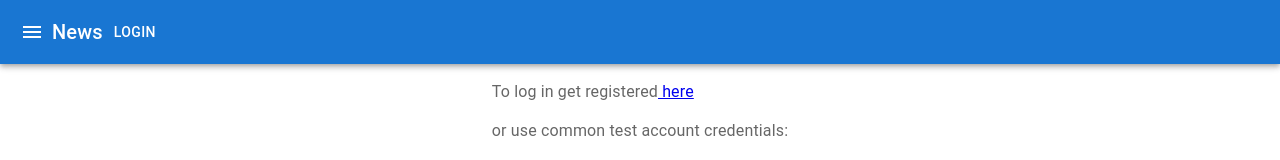
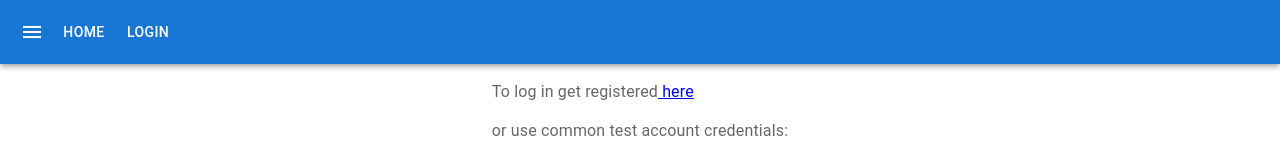
Before and after one commit to Tsyriulnikov/todolist, a React (Create React App) app: page /login in a window 1280 px wide. Shown: the top 160 px of the page. Built offline with nearby package versions, Linux system fonts and the light colour scheme.

Commit message:
lesson 16 v. 0.4

```diff
--- a/src/api/todolists-api.ts
+++ b/src/api/todolists-api.ts
@@ -36,7 +36,25 @@ export const todolistsAPI = {
     }
 }
 
+
+export const authAPI = {
+    login(data:LoginParamsType) {
+        return instance.post<any,AxiosResponse<ResponseType<{userId?:number}>>>(`auth/login`, data);
+    }
+}
+
+
+
+
 // types
+export type LoginParamsType ={
+    email:string
+    password:string
+    rememberMe:boolean
+    captcha?:string
+}
+
+
 export type TodolistType = {
     id: string
     title: string
--- a/src/app/App.tsx
+++ b/src/app/App.tsx
@@ -13,7 +13,7 @@ import Container from '@mui/material/Container';
 import LinearProgress from '@mui/material/LinearProgress';
 import {Menu} from '@mui/icons-material';
 import {ErrorSnackbar} from '../components/ErrorSnackbar/ErrorSnackbar'
-import {Routes, Route, Navigate} from 'react-router-dom'
+import {Routes, Route, Navigate, useNavigate} from 'react-router-dom'
 import {Login} from "../features/login/Login";
 import Error404 from "../features/Page-not-found/Error404";
 
@@ -23,6 +23,7 @@ type PropsType = {
 
 function App({demo = false}: PropsType) {
     const status = useSelector<AppRootStateType, RequestStatusType>((state) => state.app.status)
+    let navigate = useNavigate()
     return (
         <div className="App">
             <ErrorSnackbar/>
@@ -31,10 +32,13 @@ function App({demo = false}: PropsType) {
                     <IconButton edge="start" color="inherit" aria-label="menu">
                         <Menu/>
                     </IconButton>
-                    <Typography variant="h6">
-                        News
-                    </Typography>
-                    <Button color="inherit">Login</Button>
+                    <Button color="inherit" onClick={() => {
+                        navigate('/')}}>Home</Button>
+                    {/*<Typography variant="h6">*/}
+                    {/*    News*/}
+                    {/*</Typography>*/}
+                    <Button color="inherit" onClick={() => {
+                        navigate('login')}}>Login</Button>
                 </Toolbar>
                 {status === 'loading' && <LinearProgress/>}
             </AppBar>
--- a/src/app/store.ts
+++ b/src/app/store.ts
@@ -3,13 +3,15 @@ import { todolistsReducer } from '../features/TodolistsList/todolists-reducer';
 import { applyMiddleware, combineReducers, createStore } from 'redux'
 import thunkMiddleware from 'redux-thunk'
 import { appReducer } from './app-reducer'
+import {authReducer} from "../features/login/login-reducer";
 
 // объединяя reducer-ы с помощью combineReducers,
 // мы задаём структуру нашего единственного объекта-состояния
 const rootReducer = combineReducers({
     tasks: tasksReducer,
     todolists: todolistsReducer,
-    app: appReducer
+    app: appReducer,
+    login:authReducer
 })
 // непосредственно создаём store
 export const store = createStore(rootReducer, applyMiddleware(thunkMiddleware));
--- a/src/features/login/Login.tsx
+++ b/src/features/login/Login.tsx
@@ -9,6 +9,8 @@ import FormLabel from '@mui/material/FormLabel';
 import TextField from '@mui/material/TextField';
 import Button from '@mui/material/Button';
 import {useFormik} from "formik";
+import {useDispatch} from "react-redux";
+import {loginTC} from "./login-reducer";
 
 type FormikErrorType = {
     email?: string
@@ -18,7 +20,7 @@ type FormikErrorType = {
 
 
 export const Login = () => {
-
+const dispatch = useDispatch()
     const formik = useFormik({
         initialValues: {
             email: '',
@@ -41,14 +43,16 @@ export const Login = () => {
             //     (?=.*[a-z]) - строка содержит хотя бы одну латинскую букву в нижнем регистре;
             //     (?=.*[A-Z]) - строка содержит хотя бы одну латинскую букву в верхнем регистре;
             //     [0-9a-zA-Z!@#$%^&*]{6,} - строка состоит не менее, чем из 6 вышеупомянутых символов.
-            } else if (!/^(?=.*[a-z])(?=.*[A-Z])(?=.*[0-9])(?=.*[^\w\s]).{8,}$/i.test(values.password)) {
+            // } else if (!/^(?=.*[a-z])(?=.*[A-Z])(?=.*[0-9])(?=.*[^\w\s]).{8,}$/i.test(values.password)) {
+            } else if (!/^(?=.*[a-z]).{4,}$/i.test(values.password)) {
                 errors.password = 'Invalid password';
             }
             return errors;
         },
 
         onSubmit: values => {
-             alert(JSON.stringify(values));
+             // alert(JSON.stringify(values));
+            dispatch(loginTC(values))
             formik.resetForm()
         },
     })
--- a/src/features/login/login-reducer.ts
+++ b/src/features/login/login-reducer.ts
@@ -1,5 +1,7 @@
 import {Dispatch} from "redux";
 import { SetAppErrorActionType, setAppStatusAC, SetAppStatusActionType } from '../../app/app-reducer'
+import {authAPI, LoginParamsType} from "../../api/todolists-api";
+import {handleServerAppError, handleServerNetworkError} from "../../utils/error-utils";
 
 const initialState = {
     isLoggedIn: false
@@ -19,8 +21,20 @@ export const setIsLoggedInAC = (value: boolean) =>
     ({type: 'login/SET-IS-LOGGED-IN', value} as const)
 
 // thunks
-export const loginTC = (data: any) => (dispatch: Dispatch<ActionsType>) => {
+export const loginTC = (data: LoginParamsType) => (dispatch: Dispatch<ActionsType>) => {
     dispatch(setAppStatusAC('loading'))
+    authAPI.login(data)
+        .then(res=>{
+            if (res.data.resultCode===0){
+                dispatch(setIsLoggedInAC(true))
+                dispatch(setAppStatusAC('succeeded'))
+            }else {
+                handleServerAppError(res.data, dispatch)
+            }
+        })
+        .catch(error=>{
+            handleServerNetworkError(error,dispatch)
+        })
 }
 
 // types
```
